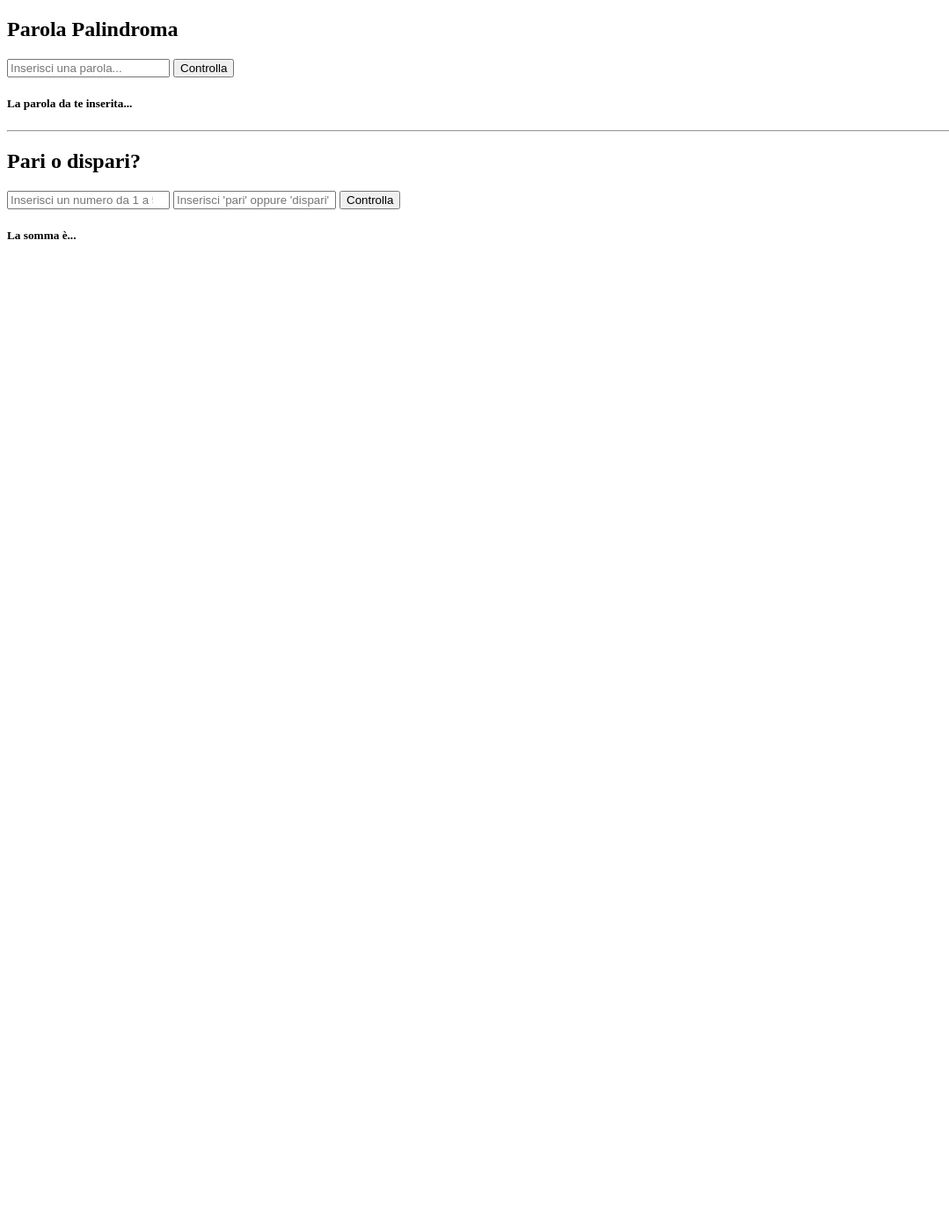
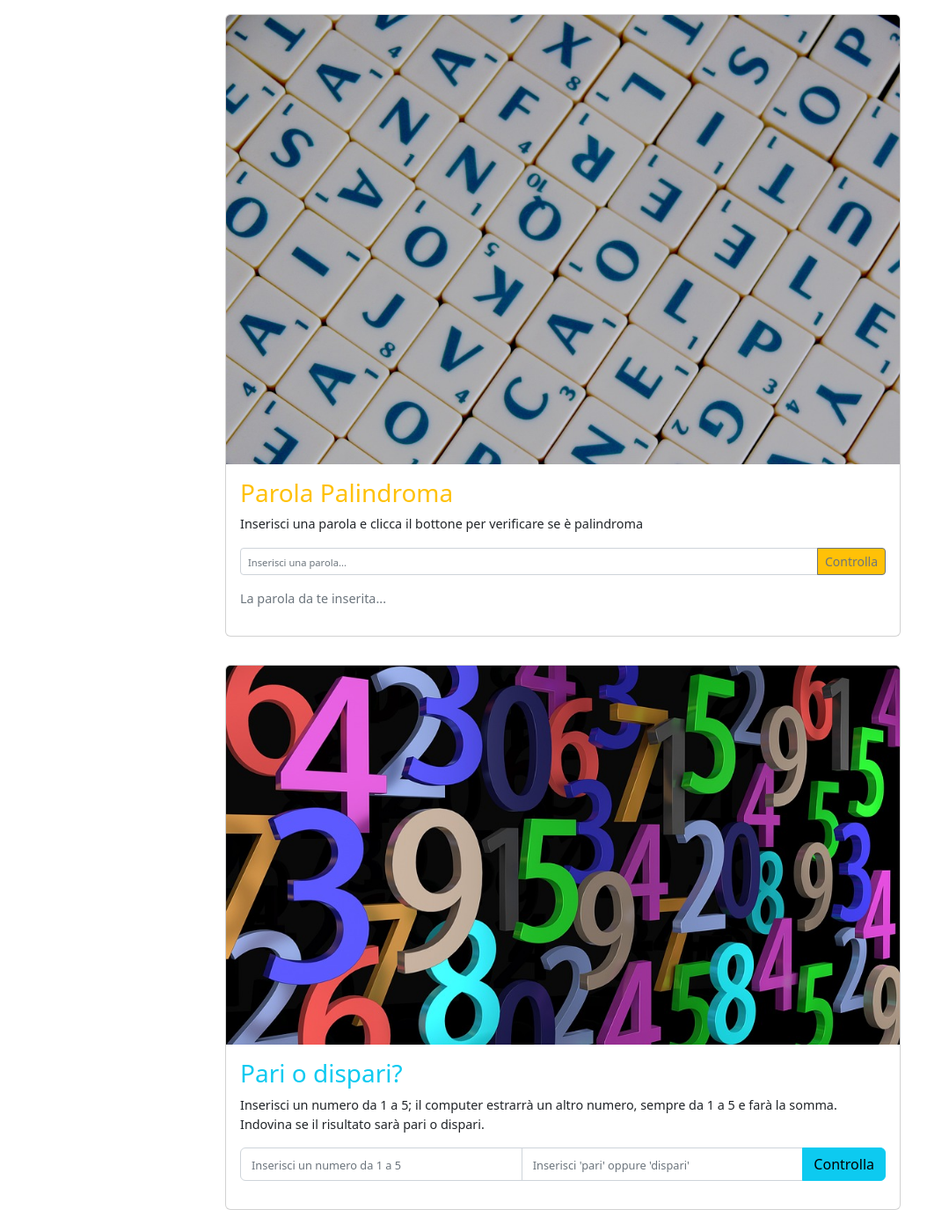
Before and after one commit to DeboraCocchi/js-paliedispari, a plain HTML site: page index.html in a window 1280 px wide. Shown: the whole page at 88% size, without its empty margins (0-1079 px from the left). Before the commit the page ends 800 px from the top, so only its background shows below. Drawn offline with nearby package versions, Linux system fonts and the light colour scheme.

Commit message:
[end]all-project-with-cute-layout

```diff
--- a/css/style.css
+++ b/css/style.css
@@ -0,0 +1,13 @@
+body{
+  font-size:90%;
+}
+
+input::placeholder{
+
+  font-size:80%;
+}
+
+.dc-container{
+  width:60%;
+  margin: 0 auto;
+}
--- a/index.html
+++ b/index.html
@@ -4,24 +4,58 @@
   <meta charset="UTF-8">
   <meta http-equiv="X-UA-Compatible" content="IE=edge">
   <meta name="viewport" content="width=device-width, initial-scale=1.0">
+  <link rel='stylesheet' href='https://cdnjs.cloudflare.com/ajax/libs/bootstrap/5.2.2/css/bootstrap.min.css' integrity='sha512-CpIKUSyh9QX2+zSdfGP+eWLx23C8Dj9/XmHjZY2uDtfkdLGo0uY12jgcnkX9vXOgYajEKb/jiw67EYm+kBf+6g==' crossorigin='anonymous'/>
+  <link rel="stylesheet" href="https://cdn.jsdelivr.net/npm/bootstrap-icons@1.9.1/font/bootstrap-icons.css">
   <link rel="stylesheet" href="css/style.css">
   <title>Pali e Dispari</title>
 </head>
 <body>
 
-  <h2>Parola Palindroma</h2>
-  <input id="user-word" pattern="[a-zA-Z]{1,}" type="text" placeholder="Inserisci una parola..." title="Inserisci una parola...Con le lettere!">
-  <button id="sub-word">Controlla</button>
-  <h5 class="verifica-parola">La parola da te inserita...<br></h5>
-  <hr>
 
-  <h2>Pari o dispari?</h2>
-  <input id="user-number" type="number" placeholder="Inserisci un numero da 1 a 5" title="Inserisci un numero da 1 a 5" required>
-  <input id="user-evenodd" type="text" placeholder="Inserisci 'pari' oppure 'dispari'" title="Inserisci pari o dispari" required>
-  <button id="sub-choice">Controlla</button>
-  <h5 class="verifica-somma">La somma è...<br></h5>
+<div class="dc-container">
+  <div class="container-fluid">
+      <div class="row d-flex justify-content-center align-items-center">
 
 
-  <script src="js/script.js"></script>
+          <!------------------- parole ------------------------------>
+
+          <div class="card my-3 m-auto col-12 p-0" >
+            <img src="img/scrabble.jpeg" class="card-img-top" alt="scrabble">
+            <div class="card-body">
+              <h3 class="text-warning">Parola Palindroma</h3>
+              <p class="card-text">Inserisci una parola e clicca il bottone per verificare se è palindroma</p>
+              <div class="input-group input-group-sm mb-3">
+                <input id="user-word" type="text" pattern="[a-zA-Z]{1,}" class="form-control" placeholder="Inserisci una parola...">
+                <button class="btn btn-warning btn-outline-secondary" type="button" id="sub-word">Controlla</button>
+              </div>
+              <p class="text-secondary">La parola da te inserita... <span class="verifica-parola text-warning"></span>
+
+              </p>
+            </div>
+          </div>
+
+          <!------------- numeri ------------------------- -->
+
+          <div class="card  my-3 mx-auto col-12 p-0" >
+            <img src="img/numbers.jpeg" class="card-img-top" alt="numbers">
+            <div class="card-body">
+              <h3 class="text-info">Pari o dispari?</h3>
+              <p class="card-text">Inserisci un numero da 1 a 5; il computer estrarrà un altro numero, sempre da 1 a 5 e farà la somma. Indovina se il risultato sarà pari o dispari.</p>
+              <div class="input-group">
+                <input type="number" id="user-number" type="number" placeholder="Inserisci un numero da 1 a 5" title="Inserisci un numero da 1 a 5" required class="form-control">
+                <input id="user-evenodd" type="text" placeholder="Inserisci 'pari' oppure 'dispari'" title="Inserisci pari o dispari" required class="form-control">
+                <button id="sub-choice" class="btn btn-info">Controlla</button>
+              </div>
+
+              <p class="pc-number mt-2"></p>
+              <p class="verifica-somma text-info"></p>
+
+            </div>
+          </div>
+      </div>
+  </div>
+</div>
+<script src="js/script.js"></script>
+
 </body>
 </html>
--- a/js/script.js
+++ b/js/script.js
@@ -21,11 +21,13 @@ const wordBtn = document.getElementById('sub-word');
 wordBtn.addEventListener('click', function(){
   const verificaPalindroma = checkWord(userInput.value);
   oputputField.innerHTML += verificaPalindroma;
-  userInput.value = '';
-  oputputField.innerHTML +='';
+
 });
 
-
+userInput.addEventListener('focus', function(){
+  userInput.value = '';
+  oputputField.innerHTML ='';
+} );
 
 
 function checkWord(parola){
@@ -34,17 +36,19 @@ function checkWord(parola){
       if(parola[i] === parola[parola.length-1-i]){
         console.log('la parola è palindroma!');
         console.log(parola);
-        return 'è palindroma';
+        return '&Egrave palindroma!';
 
       }else{
         console.log('la parola NON è palindroma!');
         console.log(parola);
-        return 'NON è palindroma, prova con un\'altra parola';}
+        return 'NON è palindroma, prova con un\'altra parola.';}
 
   }
 
 };
-userInput.value='';
+
+
+
 
 // pari e dispari
 
@@ -54,6 +58,7 @@ const userNumber = document.getElementById('user-number');
 const userEvenOdd = document.getElementById('user-evenodd');
 const userChoice = document.getElementById('sub-choice');
 const sumOutput = document.querySelector('.verifica-somma');
+const pcEstraction = document.querySelector('.pc-number');
 
 
 userChoice.addEventListener('click', function(){
@@ -68,6 +73,7 @@ userChoice.addEventListener('click', function(){
     //lancio la funzione del numero rdm del pc, salvando il risultato in una const
     const pcNumber = computerNumber();
     console.log('al pc è uscito il numero ' + pcNumber);
+    pcEstraction.innerHTML += 'Il computer ha estratto il numero: '+pcNumber;
 
     //recupero il numero inserito dallo user e lancio la funzione pari e dispari
     const ourSum = evenOddNumbersSum(parseInt(userNumber.value),pcNumber);
@@ -78,14 +84,23 @@ userChoice.addEventListener('click', function(){
       sumOutput.innerHTML = `Hai indovinato il risultato! La somma dei due numeri è <strong>${ourSum}</strong>, come avevi previsto!`;
     }else{sumOutput.innerHTML = `Per questa volta non hai indovinato il risultato, ma puoi sempre riprovare!`;}
 
+
+
   //qui verifico la correttezza dei campi compilati e impedisco alla funzione di andare avanti
   }else if(userNumber.value<1 ||userNumber.value>5 || isNaN(userNumber.value) || userEvenOdd.value !=='pari' ||userEvenOdd.value !=='dispari' || userEvenOdd.value=='' ){
     sumOutput.innerHTML = 'Inserisci tutti i dati correttamente, come richiesto';
   }
 
+
+
+});
+
+userNumber.addEventListener('focus', function(){
   userEvenOdd.value ='';
   userNumber.value = '';
-});
+  pcEstraction.innerHTML ='';
+  sumOutput.innerHTML ='';
+} );
 
 
 
```
Also changed, not shown: img/numbers.jpeg (added), img/scrabble.jpeg (added).
